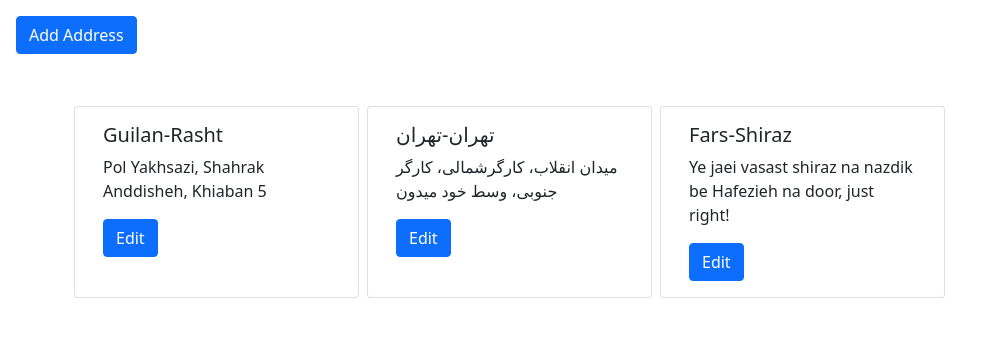
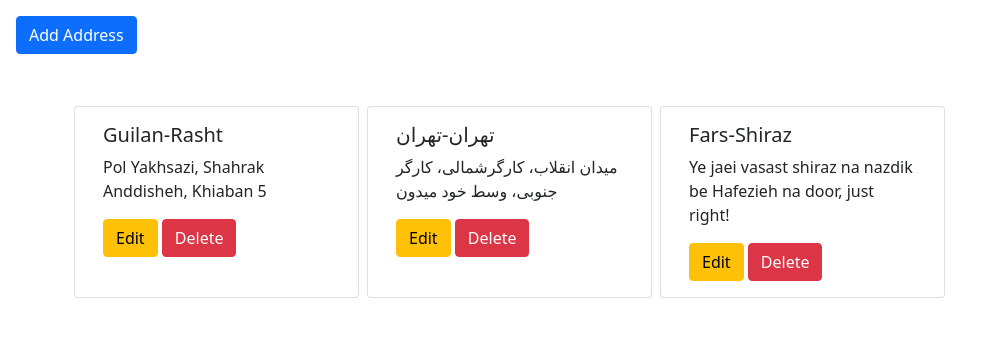
Before and after one commit to ABolouk/Online-Shop-Django, a Django app: template online_shop/templates/customer/customer_address.html in a window 1280 px wide. Shown: the part 56-393 px from the top of the page, without its empty margins (0-992 px from the left). Run offline with Django 4.2, Linux system fonts and the light colour scheme; the template is opened without the code that fills it: values that come from a table or form of the project are taken from there, others are empty; data comes from the database, SQL or seed files in the repository; parts of the project's set-up code (start-up, migrations or seed data) failed here and were passed over.

Commit message:
added delete button

```diff
--- a/online_shop/templates/customer/customer_address.html
+++ b/online_shop/templates/customer/customer_address.html
@@ -5,7 +5,7 @@
 
 {% block title %}{% translate "Customer Addresses" %}{% endblock %}
 {% block content %}
-    <a class="btn btn-primary mb-5" href="">{% translate "Add Address" %}</a>
+    <a class="btn btn-primary mb-5" href="{% url "customer:add-address" %}">{% translate "Add Address" %}</a>
     <div class="container">
         <div class="row">
             {% for address in addresses %}
@@ -13,7 +13,8 @@
                     <div class="card-body">
                         <h5 class="card-title">{{ address.province }}-{{ address.city }}</h5>
                         <p class="card-text">{{ address.detail }}</p>
-                        <a href="{% url "customer:edit-address" %}" class="btn btn-primary">{% translate "Edit" %}</a>
+                        <a href="{% url "customer:edit-address" address.id %}" class="btn btn-warning">{% translate "Edit" %}</a>
+                        <a href="{% url "customer:delete-address" address.id %}" class="btn btn-danger">{% translate "Delete" %}</a>
                     </div>
                 </div>
             {% endfor %}
```
